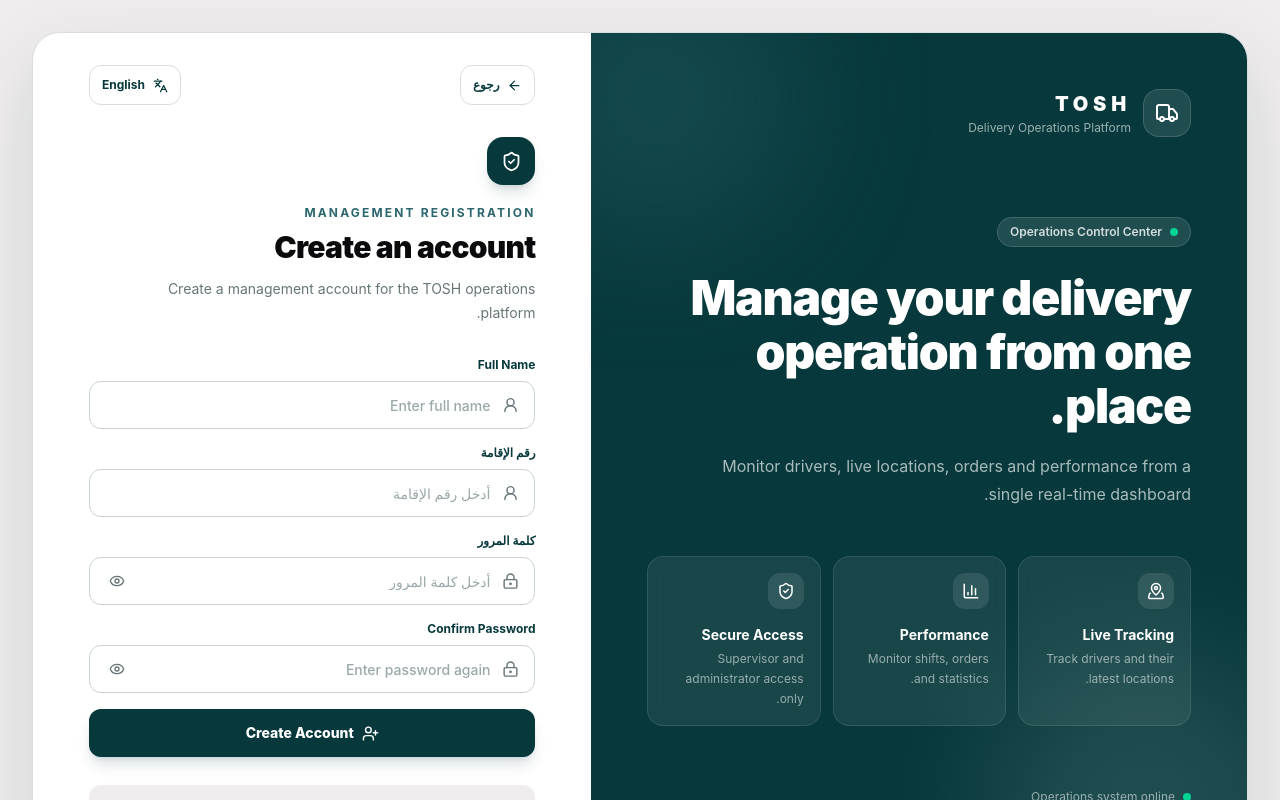
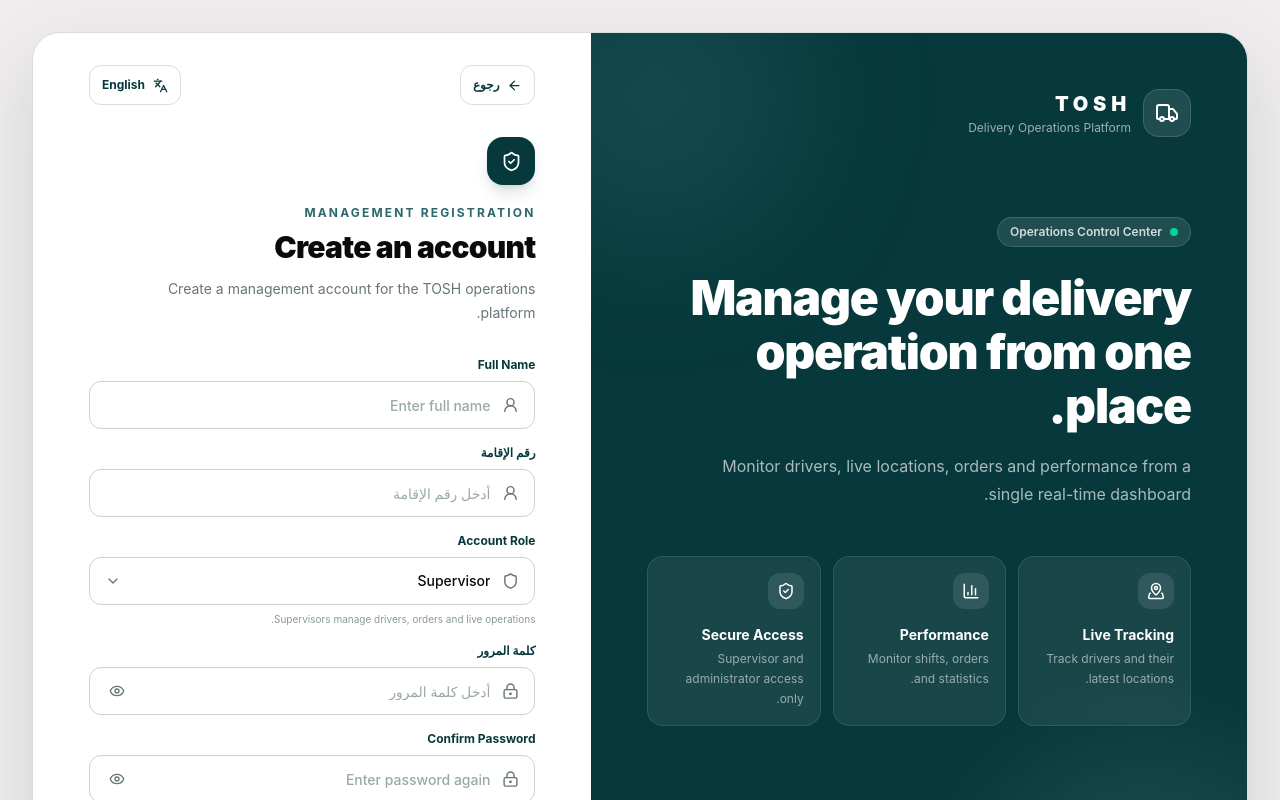
Before and after one commit to whokashmiri/tosh-admin, a React (Vite) app: page /admin-alshahrani in a window 1280 px wide. Shown: the top 800 px of the page. Built offline with nearby package versions, Linux system fonts and the light colour scheme; no server answers.

Commit message:
added roles based login\

```diff
--- a/src/api/client.ts
+++ b/src/api/client.ts
@@ -1,7 +1,8 @@
 import axios from "axios";
 
-export const SERVER_URL =
-  "https://driverhelp.167.71.231.64.nip.io";
+// export const SERVER_URL =
+//   "https://driverhelp.167.71.231.64.nip.io";
+  export const SERVER_URL = "http://localhost:9000"
 
 export const API_BASE_URL =
   `${SERVER_URL}/api`;
--- a/src/components/auth/RegisterForm.tsx
+++ b/src/components/auth/RegisterForm.tsx
@@ -5,11 +5,13 @@
 
 import {
   ArrowLeft,
+  ChevronDown,
   Eye,
   EyeOff,
   Languages,
   Loader2,
   LockKeyhole,
+  Shield,
   ShieldCheck,
   UserPlus,
   UserRound,
@@ -88,6 +90,13 @@
     iqamaId,
     setIqamaId,
   ] = useState("");
+
+  const [
+  role,
+  setRole,
+] = useState<
+  "admin" | "supervisor"
+>("supervisor");
 
   const [
     password,
@@ -171,6 +180,20 @@
     }
 
     if (
+  role !== "admin" &&
+  role !== "supervisor"
+) {
+  setError(
+    t(
+      "auth.roleRequired",
+      "Please select an account role",
+    ),
+  );
+
+  return;
+}
+
+    if (
       password.length < 6
     ) {
       setError(
@@ -210,10 +233,12 @@
         name:
           cleanName,
 
+
         iqamaId:
           cleanIqamaId,
 
         password,
+        role
       });
 
       setSuccess(
@@ -421,6 +446,78 @@
           </div>
         </div>
 
+
+
+
+        {/* ROLE */}
+
+<div>
+  <label
+    htmlFor="role"
+    className="mb-2 block text-xs font-bold text-[#07393C]"
+  >
+    {t(
+      "auth.role",
+      "Account Role",
+    )}
+  </label>
+
+  <div className="group relative">
+    <Shield
+      size={17}
+      className="pointer-events-none absolute left-4 top-1/2 z-10 -translate-y-1/2 text-[#667577] transition group-focus-within:text-[#07393C] rtl:left-auto rtl:right-4"
+    />
+
+    <select
+      id="role"
+      value={role}
+      onChange={(event) => {
+        setRole(
+          event.target.value as
+            | "admin"
+            | "supervisor",
+        );
+
+        setError(null);
+
+        setSuccess(null);
+      }}
+      className="h-12 w-full appearance-none rounded-xl border border-[#CAD4D4] bg-white pl-11 pr-11 text-sm font-medium text-[#0A090C] outline-none transition focus:border-[#07393C] focus:ring-4 focus:ring-[#07393C]/10 rtl:pl-11 rtl:pr-11"
+    >
+      <option value="supervisor">
+        {t(
+          "auth.supervisor",
+          "Supervisor",
+        )}
+      </option>
+
+      <option value="admin">
+        {t(
+          "auth.admin",
+          "Administrator",
+        )}
+      </option>
+    </select>
+
+    <ChevronDown
+      size={16}
+      className="pointer-events-none absolute right-4 top-1/2 -translate-y-1/2 text-[#667577] rtl:left-4 rtl:right-auto"
+    />
+  </div>
+
+  <p className="mt-1.5 text-[10px] leading-4 text-[#8A989A]">
+    {role === "admin"
+      ? t(
+          "auth.adminRoleDescription",
+          "Administrators have full management access.",
+        )
+      : t(
+          "auth.supervisorRoleDescription",
+          "Supervisors manage drivers, orders and live operations.",
+        )}
+  </p>
+</div>
+
         {/* PASSWORD */}
 
         <PasswordInput
@@ -461,6 +558,7 @@
             "Enter password",
           )}
         />
+
 
         {/* CONFIRM PASSWORD */}
 
--- a/src/socket/socket.ts
+++ b/src/socket/socket.ts
@@ -11,12 +11,12 @@
   DriverLiveLocationUpdate,
 } from "../types/location";
 
-const SOCKET_URL =
-  "https://driverhelp.167.71.231.64.nip.io";
+// const SOCKET_URL =
+//   "https://driverhelp.167.71.231.64.nip.io";
 
 // Local:
-// const SOCKET_URL =
-//   "http://localhost:9000";
+const SOCKET_URL =
+  "http://localhost:9000";
 
 let socket:
   Socket | null =
--- a/src/types/auth.ts
+++ b/src/types/auth.ts
@@ -69,14 +69,13 @@
 }
 
 export interface RegisterPayload {
-  name:
-    string;
+  name: string;
 
-  iqamaId:
-    string;
+  iqamaId: string;
 
-  password:
-    string;
+  password: string;
+
+  role: "admin" | "supervisor";
 }
 
 export interface AuthResponse {
```
